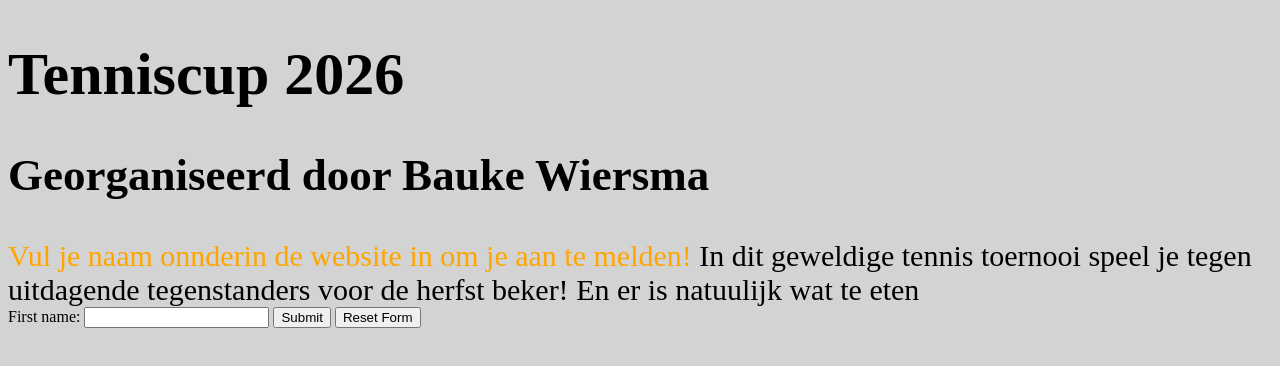
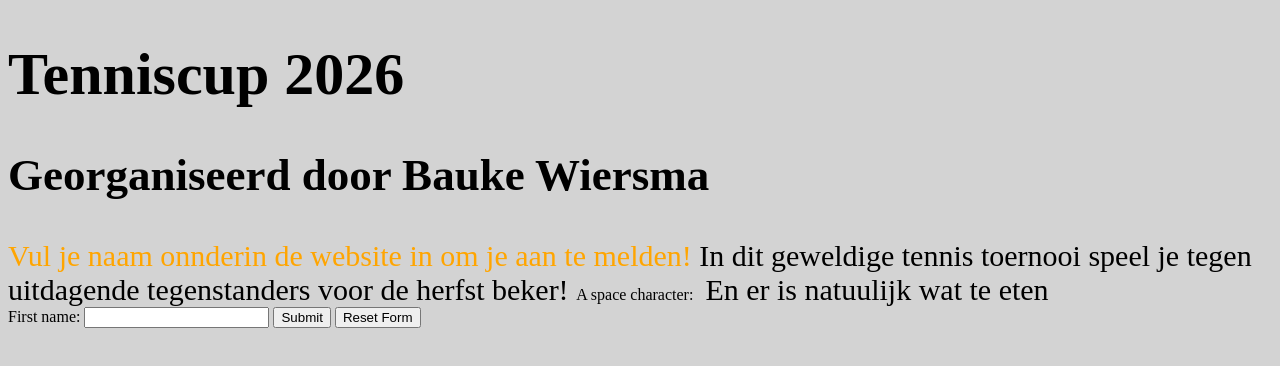
Before and after one commit to hetisvrijdagvandaag-cmyk/Weekopdracht-2-BaukeWiersma, a plain HTML site: page index.html in a window 1280 px wide. Drawn offline with Linux system fonts and the light colour scheme.

Commit message:
WebLab Run 26-11-2026 16:23:24 (UTC+01:00)

```diff
--- a/index.html
+++ b/index.html
@@ -14,8 +14,9 @@
      </P1>
    <P2 style="font-size:30px;"> In dit geweldige tennis toernooi speel je tegen uitdagende tegenstanders voor de herfst beker!
       </P2>
-  <P3 style="font-size:30px;"> En er is natuulijk wat te eten
-    </P3>
+  <P3 >A space character: &nbsp;</P3>
+  <P4 style="font-size:30px;"> En er is natuulijk wat te eten
+    </P4>
   <form action="/action_page.php">
   First name: <input type="text" name="fname">
   <button type="submit">Submit</button>
```
Also changed, not shown: 1 other file.
